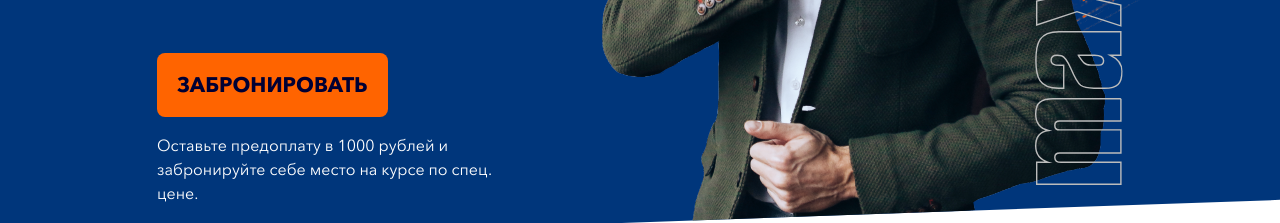
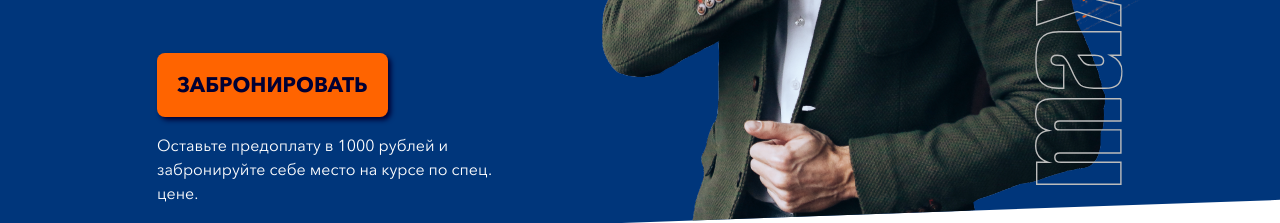
Before and after one commit to tsrg/Max-Orlov-Academy, a plain HTML site: page index.html in a window 1280 px wide. In both pictures the pointer is over the button "ЗАБРОНИРОВАТЬ". Shown: the part 590-813 px from the top of the page. Drawn offline with Linux system fonts and the light colour scheme.

Commit message:
Update booking.css

```diff
--- a/blocks/booking/booking.css
+++ b/blocks/booking/booking.css
@@ -95,6 +95,10 @@
   z-index: 5;
 }
 
+.booking__button:hover {
+  box-shadow: 3px 3px 5px;
+}
+
 .booking__text {
   color: white;
   font-size: 16px;
```
